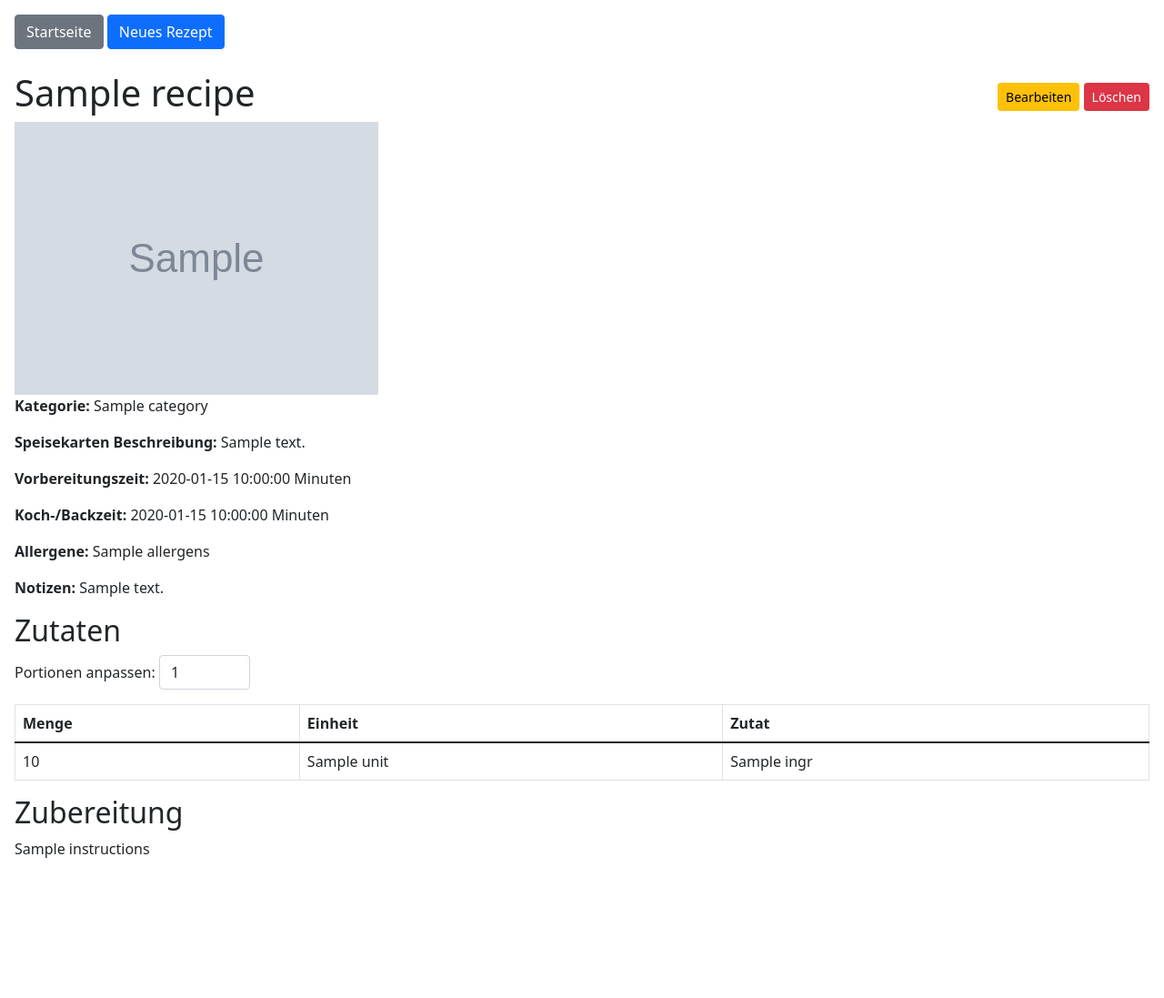
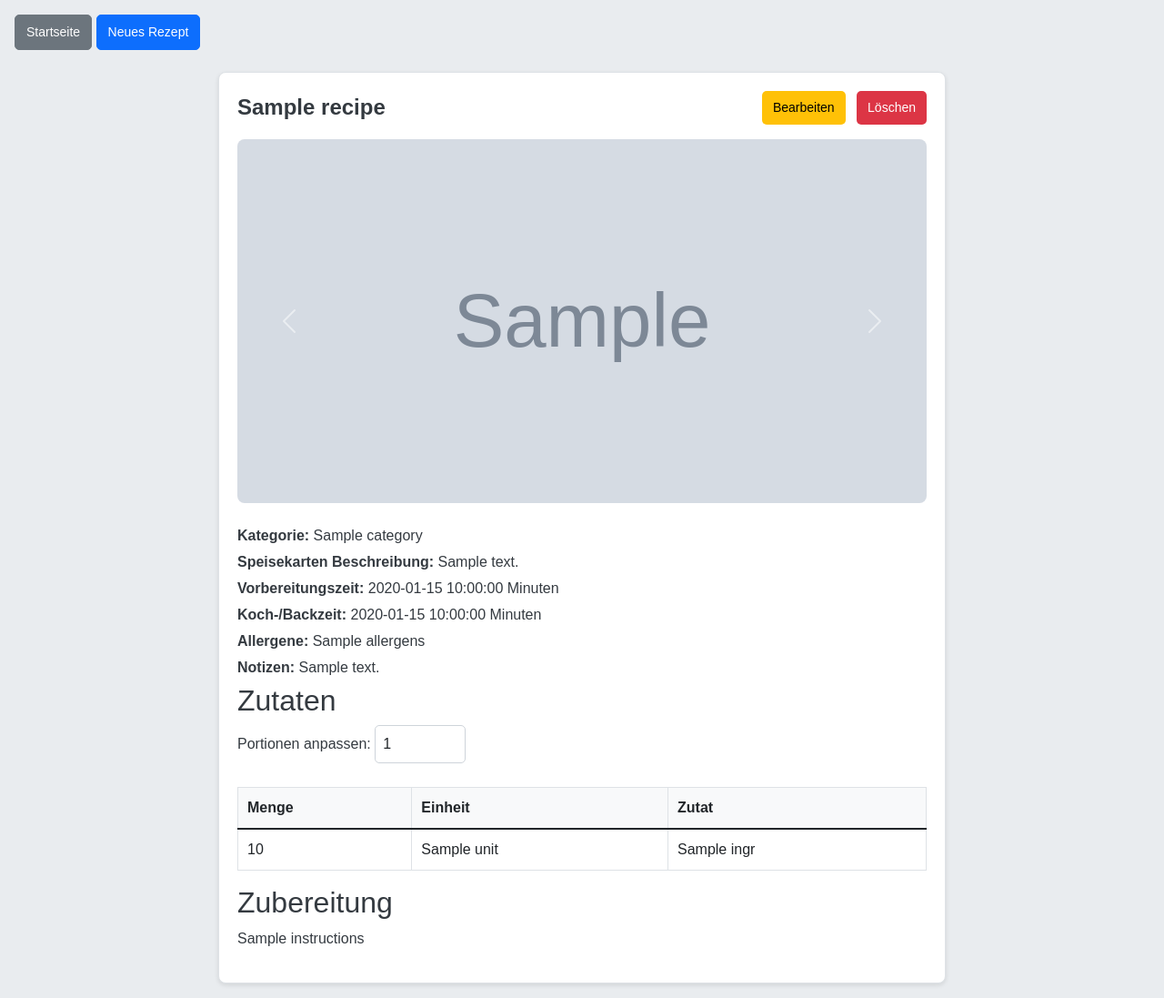
Before and after one commit to BaraMGB/recipe, a Flask app: template templates/recipe_detail.html in a window 1280 px wide. Shown: the whole page at 91% size. Before the commit the page ends 943 px from the top, so only its background shows below. Run offline with Flask 3, Linux system fonts and the light colour scheme; the template is opened without the code that fills it: most values are stand-ins (such as "Sample title", 1, 10 or a date in 2020); grey boxes marked "Sample" are stand-in pictures.

Commit message:
add style.css/ delete photos in edit mode/fix: menu_description

```diff
--- a/app.py
+++ b/app.py
@@ -29,8 +29,17 @@ def uploaded_file(filename):
 def index():
     conn = get_db_connection()
     recipes = conn.execute('SELECT id, name, category FROM recipes').fetchall()
+    photos_query = conn.execute('SELECT recipe_id, filename FROM photos').fetchall()
     conn.close()
-    return render_template('index.html', recipes=recipes)
+
+    # Fotos nach Rezept gruppieren
+    photos = {}
+    for photo in photos_query:
+        if photo['recipe_id'] not in photos:
+            photos[photo['recipe_id']] = []
+        photos[photo['recipe_id']].append(photo)
+
+    return render_template('index.html', recipes=recipes, photos=photos)
 
 @app.route('/recipe/<int:recipe_id>')
 def show_recipe(recipe_id):
@@ -41,7 +50,8 @@ def show_recipe(recipe_id):
         return "Rezept nicht gefunden", 404
 
     ingredients = conn.execute('SELECT * FROM ingredients WHERE recipe_id = ?', (recipe_id,)).fetchall()
-    photos = conn.execute('SELECT * FROM photos WHERE recipe_id = ?', (recipe_id,)).fetchall()
+    photos = conn.execute('SELECT id, filename FROM photos WHERE recipe_id = ?', (recipe_id,)).fetchall()
+
     conn.close()
     return render_template('recipe_detail.html', recipe=recipe, ingredients=ingredients, photos=photos)
 
@@ -49,6 +59,7 @@ def show_recipe(recipe_id):
 def new_recipe():
     if request.method == 'POST':
         name = request.form.get('name')
+        menu_description = request.form.get('menu_description')
         category = request.form.get('category')
         preparation_time = request.form.get('preparation_time')
         cooking_time = request.form.get('cooking_time')
@@ -56,8 +67,8 @@ def new_recipe():
         notes = request.form.get('notes')
 
         conn = get_db_connection()
-        cursor = conn.execute('INSERT INTO recipes (name, category, preparation_time, cooking_time, instructions, notes) VALUES (?,?,?,?,?,?)',
-                     (name, category, preparation_time, cooking_time, instructions, notes))
+        cursor = conn.execute('INSERT INTO recipes (name, menu_description, category, preparation_time, cooking_time, instructions, notes) VALUES (?,?,?,?,?,?)',
+                     (name, menu_description, category, preparation_time, cooking_time, instructions, notes))
         recipe_id = cursor.lastrowid
 
         ingredient_names = [key for key in request.form.keys() if key.startswith('ingredient_name_')]
@@ -92,6 +103,7 @@ def new_recipe():
 def edit_recipe(recipe_id):
     if request.method == 'POST':
         name = request.form.get('name')
+        menu_description = request.form.get('menu_description')
         category = request.form.get('category')
         preparation_time = request.form.get('preparation_time')
         cooking_time = request.form.get('cooking_time')
@@ -113,8 +125,8 @@ def edit_recipe(recipe_id):
                     })
 
         with get_db_connection() as conn:
-            conn.execute('UPDATE recipes SET name = ?, category = ?, preparation_time = ?, cooking_time = ?, instructions = ?, notes = ? WHERE id = ?',
-                         (name, category, preparation_time, cooking_time, instructions, notes, recipe_id))
+            conn.execute('UPDATE recipes SET name = ?, menu_description = ?,  category = ?, preparation_time = ?, cooking_time = ?, instructions = ?, notes = ? WHERE id = ?',
+                         (name, menu_description, category, preparation_time, cooking_time, instructions, notes, recipe_id))
 
             conn.execute('DELETE FROM ingredients WHERE recipe_id = ?', (recipe_id,))
             for ingredient in ingredients_data:
@@ -131,6 +143,17 @@ def edit_recipe(recipe_id):
                         file.save(filepath)
                         conn.execute('INSERT INTO photos (recipe_id, filename) VALUES (?, ?)', (recipe_id, filename))
 
+            # Fotos zum Löschen prüfen
+            delete_photo_ids = [key.split('_')[-1] for key in request.form.keys() if key.startswith('delete_photo_')]
+            for photo_id in delete_photo_ids:
+                if request.form.get(f'delete_photo_{photo_id}') == '1':  # Nur markierte Fotos löschen
+                    photo = conn.execute('SELECT filename FROM photos WHERE id = ?', (photo_id,)).fetchone()
+                    if photo:
+                        filepath = os.path.join(app.config['UPLOAD_FOLDER'], photo['filename'])
+                        if os.path.exists(filepath):
+                            os.remove(filepath)
+                        conn.execute('DELETE FROM photos WHERE id = ?', (photo_id,))
+
             conn.commit()
 
         return redirect(url_for('show_recipe', recipe_id=recipe_id))
@@ -138,7 +161,8 @@ def edit_recipe(recipe_id):
     conn = get_db_connection()
     recipe = conn.execute('SELECT * FROM recipes WHERE id = ?', (recipe_id,)).fetchone()
     ingredients = conn.execute('SELECT * FROM ingredients WHERE recipe_id = ?', (recipe_id,)).fetchall()
-    photos = conn.execute('SELECT * FROM photos WHERE recipe_id = ?', (recipe_id,)).fetchall()
+    photos = conn.execute('SELECT id, filename FROM photos WHERE recipe_id = ?', (recipe_id,)).fetchall()
+
     conn.close()
 
     if recipe is None:
@@ -162,5 +186,17 @@ def delete_recipe(recipe_id):
 
     return redirect(url_for('index'))
 
+@app.route('/delete_photo/<int:photo_id>', methods=['POST'])
+def delete_photo(photo_id):
+    with get_db_connection() as conn:
+        photo = conn.execute('SELECT filename FROM photos WHERE id = ?', (photo_id,)).fetchone()
+        if photo:
+            filepath = os.path.join(app.config['UPLOAD_FOLDER'], photo['filename'])
+            if os.path.exists(filepath):
+                os.remove(filepath)
+            conn.execute('DELETE FROM photos WHERE id = ?', (photo_id,))
+            conn.commit()
+    return redirect(request.referrer)
+
 if __name__ == '__main__':
     app.run(host='0.0.0.0', port=5000, debug=True)
--- /dev/null
+++ b/static/style.css
@@ -0,0 +1,191 @@
+/* Grundlegende Styles */
+body {
+    font-family: Arial, sans-serif;
+    background-color: #e9ecef; /* Heller Grauton als Hintergrund */
+    color: #343a40; /* Dunkler Text für besseren Kontrast */
+    margin: 0;
+    padding: 0;
+}
+
+.container {
+    max-width: 960px;
+    margin: 0 auto;
+    padding: 20px;
+}
+
+h1, h2, h3 {
+    color: #343a40; /* Dunkelgrau für Überschriften */
+}
+
+a {
+    color: #007bff;
+    text-decoration: none;
+}
+
+a:hover {
+    text-decoration: underline;
+}
+
+
+/* Buttons */
+.btn {
+    border-radius: 5px;
+    padding: 8px 12px;
+    font-size: 14px;
+}
+
+.btn-warning {
+    background-color: #ffc107;
+    color: black;
+    border: none;
+}
+
+.btn-warning:hover {
+    background-color: #e0a800;
+}
+
+.btn-danger {
+    background-color: #dc3545;
+    color: white;
+    border: none;
+}
+
+.btn-danger:hover {
+    background-color: #c82333;
+}
+/* Formulare */
+.form-label {
+    display: block;
+    margin-bottom: 5px;
+    font-weight: bold;
+}
+
+.form-control {
+    width: 100%;
+    padding: 8px;
+    border: 1px solid #ced4da;
+    border-radius: 5px;
+    margin-bottom: 10px;
+    box-sizing: border-box;
+}
+
+/* Rezept-Details */
+/* Hauptcontainer für das Rezept */
+.recipe-detail-container {
+    max-width: 800px;
+    margin: 0 auto;
+    background-color: #ffffff;
+    border: 1px solid #dee2e6;
+    border-radius: 8px;
+    padding: 20px;
+    box-shadow: 0 2px 5px rgba(0, 0, 0, 0.1);
+}
+
+/* Rezepttitel */
+.recipe-title {
+    font-size: 24px;
+    font-weight: bold;
+    margin: 0;
+}
+
+.recipe-detail .row img { /* Hier die row Klasse hinzufügen */
+    max-width: 100%; /* Maximale Breite ist jetzt relativ zur Spaltenbreite */
+    height: auto;
+    margin-bottom: 20px;
+    display: block;
+    margin-left: auto;
+    margin-right: auto;
+}
+/* Flexbox für Rezept-Details */
+.recipe-detail .content {
+    display: flex;
+    gap: 20px;
+}
+
+/* Media Query für kleinere Bildschirme */
+@media (max-width: 768px) {
+    .recipe-detail .content {
+        flex-direction: column;
+    }
+
+    .recipe-detail img {
+        max-width: 100%; /* Bilder nehmen die volle Breite ein */
+    }
+}
+
+.recipe-card {
+    box-shadow: 0 2px 5px rgba(0, 0, 0, 0.1); /* Leichter Schatten */
+    padding: 15px; /* Innenabstand */
+    border-radius: 5px; /* Abgerundete Ecken */
+    margin-bottom: 20px; /* Abstand nach unten */
+    background-color: white; /* Hintergrundfarbe Weiß */
+}
+/* Galerie-Bilder gleichmäßig skalieren */
+.carousel-img {
+    height: 400px; /* Einheitliche Höhe für alle Bilder */
+    object-fit: cover; /* Bilder werden proportional zugeschnitten */
+    width: 100%; /* Breite auf Container begrenzen */
+}
+
+/* Verhindern, dass der Content springt */
+/* Galerie */
+.carousel {
+    margin-bottom: 20px;
+    border-radius: 8px;
+    overflow: hidden;
+}
+
+.carousel-img {
+    height: 400px;
+    object-fit: cover;
+}
+.card {
+    border: 1px solid #dee2e6;
+    border-radius: 8px;
+    box-shadow: 0 2px 4px rgba(0, 0, 0, 0.1);
+    background-color: white;
+}
+
+.card-title {
+    font-size: 18px;
+    font-weight: bold;
+    margin-bottom: 10px;
+}
+
+.card-text {
+    color: #6c757d;
+    margin-bottom: 15px;
+}
+
+.card .btn {
+    margin-right: 5px;
+}
+.card-img-top {
+    height: 150px; /* Höhe anpassen */
+    object-fit: cover; /* Bild proportioniert zuschneiden */
+    border-top-left-radius: 8px; /* Abrundungen wie die Karte */
+    border-top-right-radius: 8px;
+}
+/* Rezeptdetails */
+.recipe-info p {
+    margin: 5px 0;
+    font-size: 16px;
+}
+
+/* Tabelle für Zutaten */
+.table {
+    margin-top: 15px;
+    border-collapse: collapse;
+}
+
+.table th,
+.table td {
+    padding: 10px;
+    text-align: left;
+    border: 1px solid #dee2e6;
+}
+
+.table th {
+    background-color: #f8f9fa;
+    font-weight: bold;
+}
--- a/templates/layout.html
+++ b/templates/layout.html
@@ -7,6 +7,7 @@
     <link rel="stylesheet" href="https://cdn.jsdelivr.net/npm/bootstrap@5.1.3/dist/css/bootstrap.min.css" />
     <link rel="stylesheet" href="https://code.jquery.com/ui/1.13.2/themes/base/jquery-ui.css">
     <link rel="stylesheet" href="https://cdn.jsdelivr.net/npm/bootstrap-icons@1.11.3/font/bootstrap-icons.min.css">
+    <link rel="stylesheet" href="{{ url_for('static', filename='style.css') }}">
 </head>
 <body class="p-3">
     <nav class="mb-4">
@@ -16,6 +17,8 @@
     {% block content %}{% endblock %}
     <script src="https://code.jquery.com/jquery-3.6.0.min.js"></script>
     <script src="https://code.jquery.com/ui/1.13.2/jquery-ui.js"></script>
+    <script src="https://cdn.jsdelivr.net/npm/@popperjs/core@2.11.6/dist/umd/popper.min.js"></script>
+    <script src="https://cdn.jsdelivr.net/npm/bootstrap@5.1.3/dist/js/bootstrap.min.js"></script>
     {% block scripts %}{% endblock %}
 </body>
 </html>
--- a/templates/recipe_detail.html
+++ b/templates/recipe_detail.html
@@ -1,51 +1,52 @@
 {% extends "layout.html" %}
 {% block content %}
 
-<div class="d-flex justify-content-between align-items-center">
-    <h1>{{ recipe.name }}</h1>
+<div class="recipe-detail-container">
+    <div class="d-flex justify-content-between align-items-center mb-3">
+        <h1 class="recipe-title">{{ recipe.name }}</h1>
         <div>
-        <a href="{{ url_for('edit_recipe', recipe_id=recipe.id) }}" class="btn btn-sm btn-warning">Bearbeiten</a>
+            <a href="{{ url_for('edit_recipe', recipe_id=recipe.id) }}" class="btn btn-warning btn-sm me-2">Bearbeiten</a>
             <form action="{{ url_for('delete_recipe', recipe_id=recipe.id) }}" method="post" style="display: inline;">
-            <button type="submit" class="btn btn-sm btn-danger" onclick="return confirm('Rezept wirklich löschen?');">Löschen</button>
+                <button type="submit" class="btn btn-danger btn-sm" onclick="return confirm('Rezept wirklich löschen?');">Löschen</button>
             </form>
         </div>
     </div>
 
-<div class="row">
+    <!-- Galerie -->
+    <div id="photoCarousel" class="carousel slide mb-4" data-bs-ride="carousel">
+        <div class="carousel-inner">
             {% for photo in photos %}
-    <div class="col-md-4">
-        <img src="{{ url_for('uploaded_file', filename=photo.filename) }}" class="img-fluid" alt="Foto zum Rezept">
+            <div class="carousel-item {% if loop.index == 1 %}active{% endif %}">
+                <img src="{{ url_for('uploaded_file', filename=photo.filename) }}" class="d-block w-100 carousel-img" alt="{{ recipe.name }}">
             </div>
             {% endfor %}
         </div>
+        <button class="carousel-control-prev" type="button" data-bs-target="#photoCarousel" data-bs-slide="prev">
+            <span class="carousel-control-prev-icon" aria-hidden="true"></span>
+            <span class="visually-hidden">Vorherige</span>
+        </button>
+        <button class="carousel-control-next" type="button" data-bs-target="#photoCarousel" data-bs-slide="next">
+            <span class="carousel-control-next-icon" aria-hidden="true"></span>
+            <span class="visually-hidden">Nächste</span>
+        </button>
+    </div>
 
-
+    <!-- Rezeptdetails -->
+    <div class="recipe-info">
         <p><strong>Kategorie:</strong> {{ recipe.category }}</p>
-<p><strong>Speisekarten Beschreibung:</strong>
-{% if recipe.menu_description %}
-    {{ recipe.menu_description }}
-{% else %}
-     -
-{% endif %}
-</p>
+        <p><strong>Speisekarten Beschreibung:</strong> {{ recipe.menu_description if recipe.menu_description else '-' }}</p>
         <p><strong>Vorbereitungszeit:</strong> {{ recipe.preparation_time }} Minuten</p>
         <p><strong>Koch-/Backzeit:</strong> {{ recipe.cooking_time }} Minuten</p>
-<p>
-    {% if recipe.allergens %}
-        <strong>Allergene:</strong> {{ recipe.allergens }}
-    {% else %}
-        <strong>Allergene:</strong> Keine Angabe
-    {% endif %}
-</p>
+        <p><strong>Allergene:</strong> {{ recipe.allergens if recipe.allergens else 'Keine Angabe' }}</p>
         <p><strong>Notizen:</strong> {{ recipe.notes }}</p>
+    </div>
 
+    <!-- Zutaten -->
     <h2>Zutaten</h2>
-
     <div class="mb-3">
         <label for="portions">Portionen anpassen:</label>
         <input type="number" id="portions" value="1" min="1" class="form-control" style="width:100px;display:inline-block;">
     </div>
-
     <table class="table table-bordered" id="ingredients-table">
         <thead>
             <tr>
@@ -65,8 +66,12 @@
         </tbody>
     </table>
 
+    <!-- Zubereitung -->
     <h2>Zubereitung</h2>
     <p>{{ recipe.instructions }}</p>
+</div>
+
+
 
 {% endblock %}
 
```
Also changed, not shown: templates/edit_recipe.html (+13 -3 lines), templates/index.html (+20 -20 lines). Lines whose indentation alone changed are shown as unchanged.
